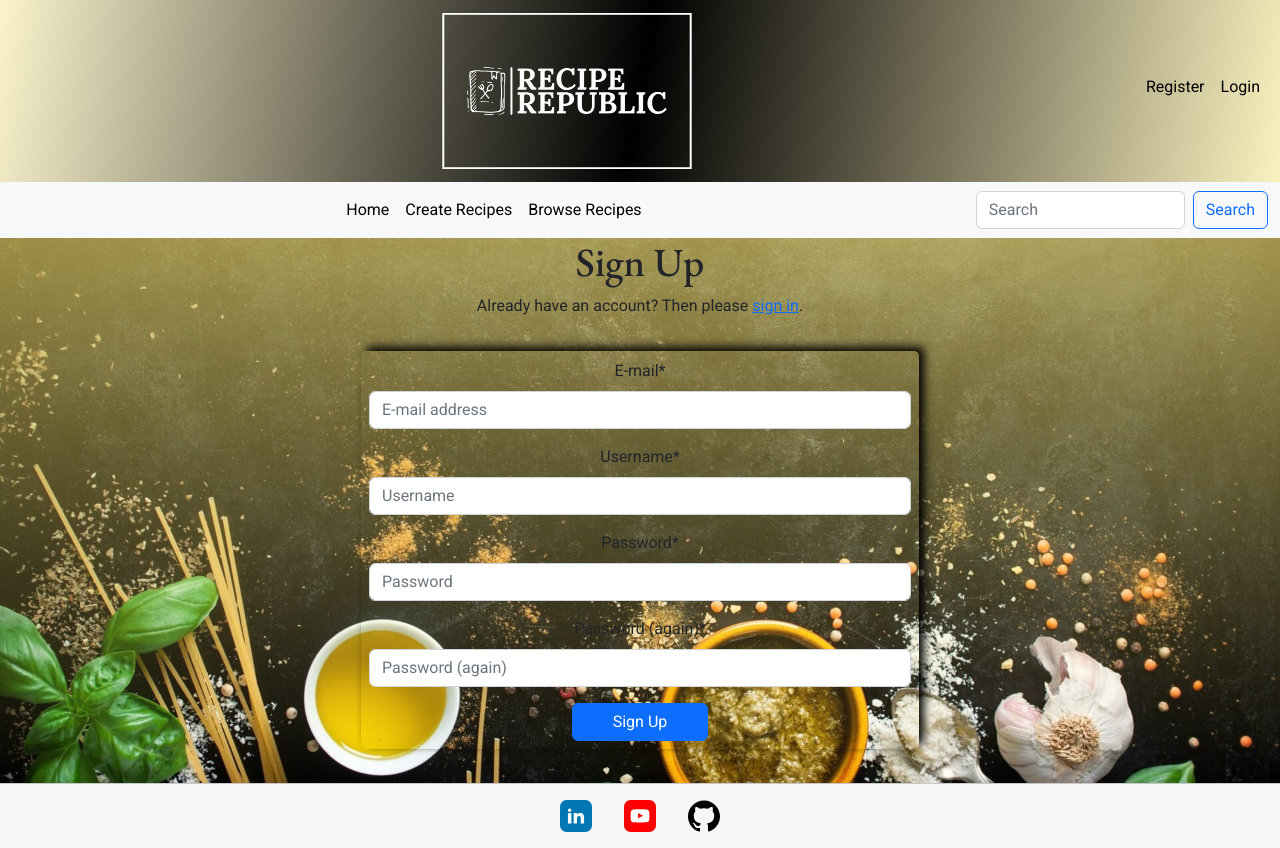
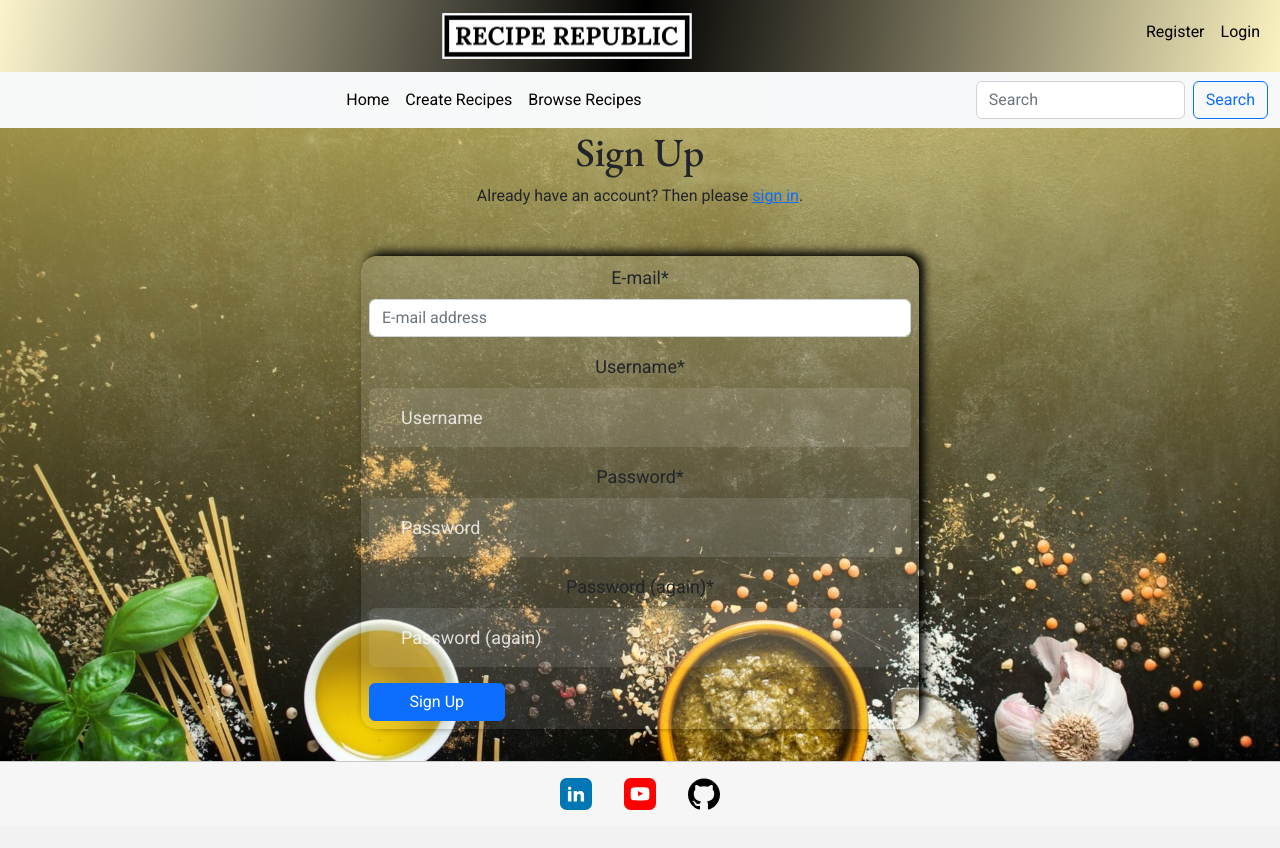
Before and after one commit to PatSvedberg/RecipeRepublic, a Django app: page /accounts/signup/ in a window 1280 px wide. After the commit the page ends 810 px from the top, so only its background shows below. Run offline with Django 3.2, Linux system fonts and the light colour scheme; parts of the project's set-up code (start-up, migrations or seed data) failed here and were passed over; some libraries are stand-ins or nearby versions.

Commit message:
Add new logo

```diff
--- a/static/css/style.css
+++ b/static/css/style.css
@@ -136,6 +136,14 @@ a.nav-link {
     box-shadow: var(--smal-box-shadow);
     border-radius: 5px;
 }
+
+form label {
+    display: flex;
+    align-items: center;
+    justify-content: center;
+    font-size: 18px;
+  }
+
 
 /* Recipes */
 
@@ -469,3 +477,106 @@ border-bottom-right-radius: 12px;
         text-decoration: none;
     }
 }
+
+@import url('https://fonts.googleapis.com/css?family=Roboto:300,400,700');
+
+$gradient-from: #004e92;
+$gradient-to: #000428;
+$font-family: "Roboto", Arial, sans-serif;
+
+
+@keyframes slideInRight {
+  from {
+    -webkit-transform: translate3d(100%, 0, 0);
+    transform: translate3d(100%, 0, 0);
+    opacity: 0;
+  }
+
+  to {
+    -webkit-transform: translate3d(0, 0, 0);
+    transform: translate3d(0, 0, 0);
+    opacity: 1;
+  }
+}
+
+
+body {
+  background: $gradient-to;
+  background: -webkit-linear-gradient(to right, $gradient-from, $gradient-to);
+  background: linear-gradient(to right, $gradient-from, $gradient-to);
+  font-family: $font-family;
+  text-align: center;
+}
+
+.form {
+  background-color: rgba(255,255,255,.1);
+  border-radius: 1rem;
+  display: inline-block;
+  margin: 2rem auto;
+  padding: 2rem;
+  text-align: left;
+  .form-header {
+    margin-bottom: 2rem;
+    .logo {
+      max-width: 100%;
+      width: 150px;
+    }
+  }
+  .label-slideInRight {
+    color: #fff;
+    margin-top: -2rem;
+    margin-left: -7rem;
+    opacity: 0;
+    position: absolute;
+  }
+  input[type="text"],
+  input[type="password"] {
+    background-color: rgba(255,255,255,.1);
+    border: 0;
+    border-radius: .4rem;
+    color: #fff;
+    font-size: 18px;
+    padding: 1rem 2rem;
+    &::placeholder {
+      color: rgba(255,255,255,.8);
+    }
+    &:focus::placeholder {
+      color: transparent;
+    }
+  }
+  .input-slideInRight:focus+label {
+    animation-name: slideInRight;
+    animation-delay: 0;
+    animation-duration: 2s;
+    animation-fill-mode: forwards;
+    animation-iteration-count: 1;
+  }
+  .form-body {
+    .form-group {
+      margin: .1rem 0 0 0;
+    }
+    & div:nth-child(1) input {
+      border-bottom-left-radius: 0;
+      border-bottom-right-radius: 0;
+    }
+    & div:nth-last-child(1) input {
+      border-top-left-radius: 0;
+      border-top-right-radius: 0;
+    }
+  }
+  .form-footer {
+    input[type="submit"] {
+      background: #56ab2f;
+      background: -webkit-linear-gradient(to right, #a8e063, #56ab2f);
+      background: linear-gradient(to right, #a8e063, #56ab2f);
+      border: 0;
+      border-radius: 2rem;
+      color: #fff;
+      display: block;
+      font-size: 1.25rem;
+      margin: 2rem auto 0 auto;
+      padding: 1rem 3rem
+    }
+  }
+
+}
--- a/templates/includes/header.html
+++ b/templates/includes/header.html
@@ -7,7 +7,7 @@
             <!-- Logo -->
             <a class="navbar-brand" href="{% url 'new_recipe' %}">
                 <div class="logo-container">
-                    <img src="/static/images/rr-logo-white-transp.png" alt="Recipe Republic Logo" class="logo">
+                    <img src="/static/images/rr-logo-white.png" alt="Recipe Republic Logo" class="logo">
                 </div>
             </a>
             <!--Nav bar items-->
```
Also changed, not shown: static/images/rr-logo-black.png, static/images/rr-logo-white-transp.png (deleted), static/images/rr-logo-white.png.
